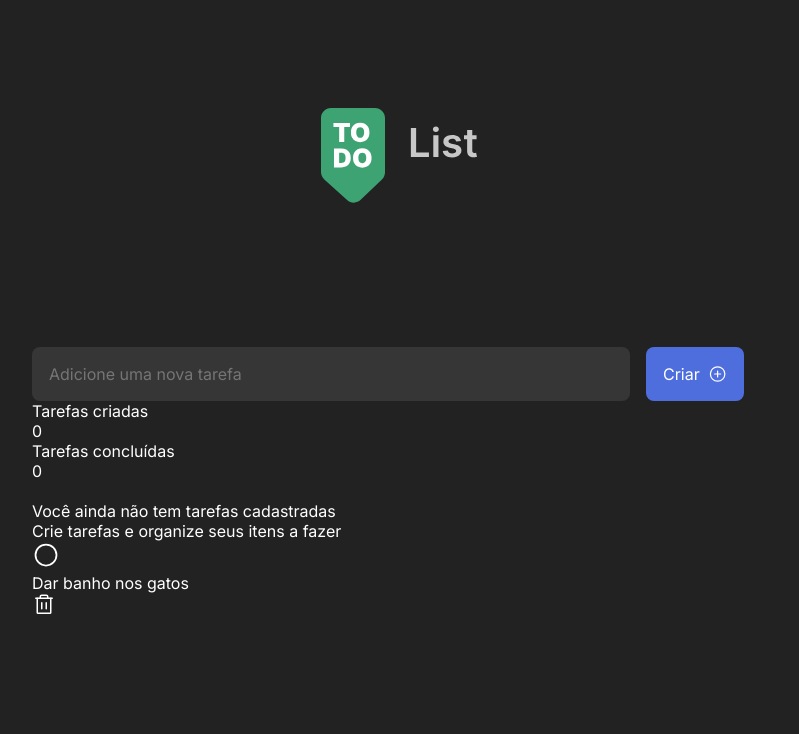
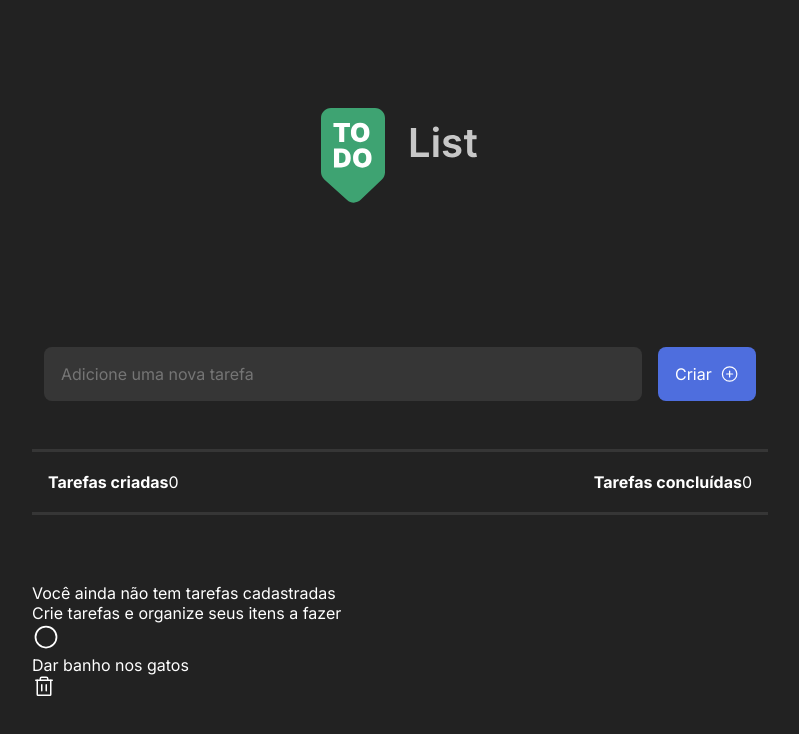
Before and after one commit to jemluz/todo-list-ts, a React (Vite) app: page / in a window 1280 px wide. Shown: the top 734 px of the page, without its empty margins (240-1039 px from the left). Built offline with nearby package versions, Linux system fonts and the light colour scheme.

Commit message:
Aula 15 - Estilizacao do contador I

```diff
--- a/src/App.tsx
+++ b/src/App.tsx
@@ -18,18 +18,18 @@ export function App() {
           <form className={styles.new_task_form}>
             <input type="text" placeholder='Adicione uma nova tarefa' />
             <button type="submit" onClick={addTask} >
-              Criar <PlusCircle size={24} />
+              Criar <PlusCircle size={28} />
             </button>
           </form>
 
-          <div className="tasks_counter">
+          <div className={styles.tasks_counter} >
             <div>
-              <p>Tarefas criadas</p>
+              <strong>Tarefas criadas</strong>
               <span>0</span>
             </div>
 
             <div>
-              <p>Tarefas concluídas</p>
+              <strong>Tarefas concluídas</strong>
               <span>0</span>
             </div>
           </div>
--- a/src/styles/App.module.css
+++ b/src/styles/App.module.css
@@ -28,8 +28,11 @@
 }
 
 .new_task_form {
+  width: 46rem;
   display: flex;
+  justify-content: center;
   gap: 16px;
+  margin: 0 auto;
 }
 
 .new_task_form input {
@@ -54,6 +57,7 @@
   border: 1px solid transparent;
 
   display: flex;
+  justify-content: center;
   align-items: center;
 }
 
@@ -75,3 +79,20 @@ color: var(--gray-200);
 .new_task_form button svg {
   margin-left: 8px;
 }
+
+.tasks_counter {
+  width: 46rem;
+  padding: 1.25rem 1rem;
+  margin: 48px auto;
+
+  border-top: 3px solid var(--gray-400);
+  border-bottom: 3px solid var(--gray-400);
+
+  display: flex;
+  justify-content: space-between;
+}
+
+/* .tasks_counter div {
+  width: 8.875rem;
+  display: flex;
+} */
```
